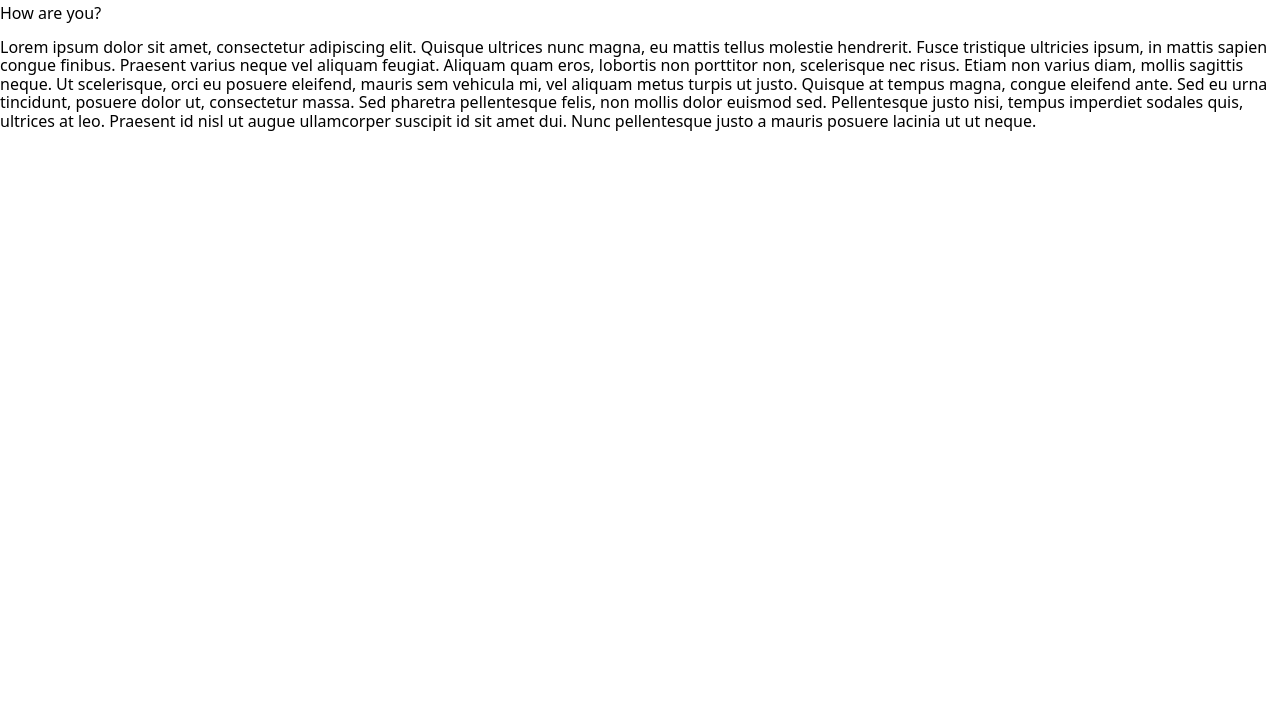
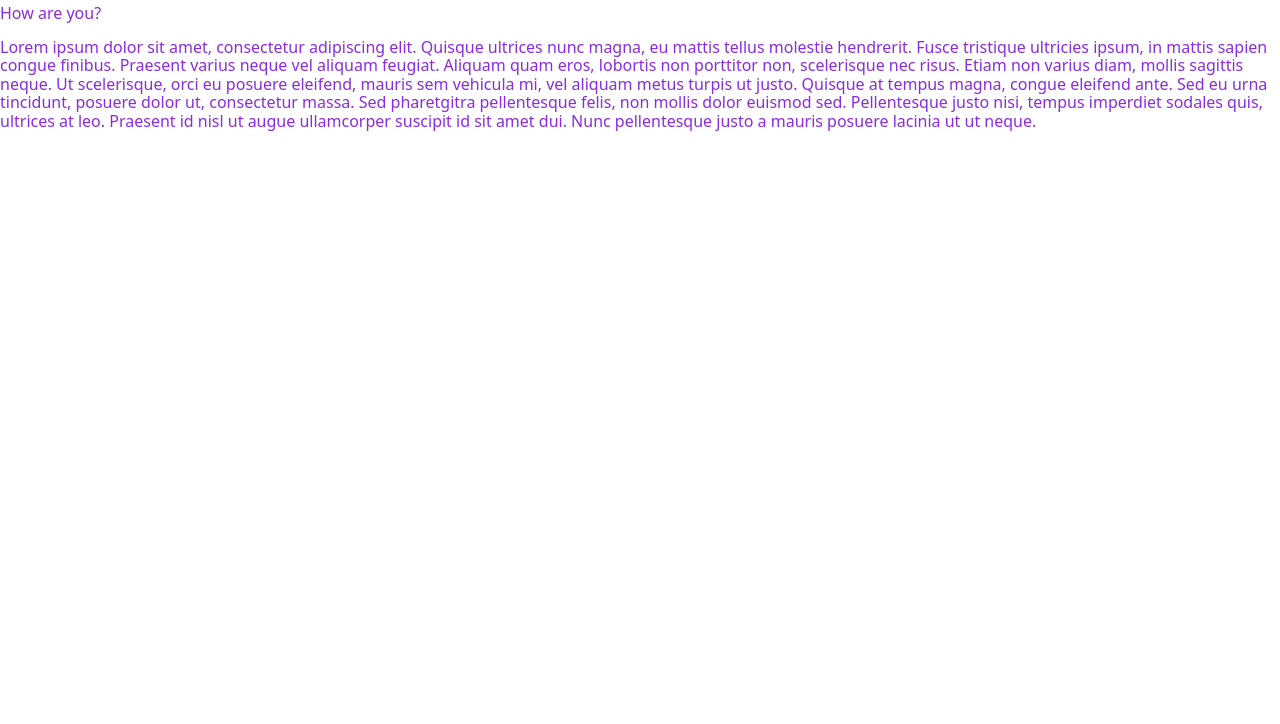
Before and after one commit to h00kdump/KI-studio, a plain HTML site: page src/index.html in a window 1280 px wide. Shown: the part 76-800 px from the top of the page. Drawn offline with Linux system fonts and the light colour scheme.

Commit message:
add style.css

```diff
--- /dev/null
+++ b/src/css/style.css
@@ -0,0 +1,3 @@
+p {
+    color: blueviolet;
+}
--- a/src/index.html
+++ b/src/index.html
@@ -5,11 +5,12 @@
     <meta name="viewport" content="width=device-width, initial-scale=1.0">
     <title>Document</title>
     <link rel="stylesheet" href="css/modern-normalize.css">
+    <link rel="stylesheet" href="css/style.css?version=1.2">
 </head>
 <body>
     <h1>Hello World!</h1>
     <p>How are you?</p>
-    <p>Lorem ipsum dolor sit amet, consectetur adipiscing elit. Quisque ultrices nunc magna, eu mattis tellus molestie hendrerit. Fusce tristique ultricies ipsum, in mattis sapien congue finibus. Praesent varius neque vel aliquam feugiat. Aliquam quam eros, lobortis non porttitor non, scelerisque nec risus. Etiam non varius diam, mollis sagittis neque. Ut scelerisque, orci eu posuere eleifend, mauris sem vehicula mi, vel aliquam metus turpis ut justo. Quisque at tempus magna, congue eleifend ante. Sed eu urna tincidunt, posuere dolor ut, consectetur massa. Sed pharetra pellentesque felis, non mollis dolor euismod sed. Pellentesque justo nisi, tempus imperdiet sodales quis, ultrices at leo. Praesent id nisl ut augue ullamcorper suscipit id sit amet dui. Nunc pellentesque justo a mauris posuere lacinia ut ut neque.</p>
+    <p>Lorem ipsum dolor sit amet, consectetur adipiscing elit. Quisque ultrices nunc magna, eu mattis tellus molestie hendrerit. Fusce tristique ultricies ipsum, in mattis sapien congue finibus. Praesent varius neque vel aliquam feugiat. Aliquam quam eros, lobortis non porttitor non, scelerisque nec risus. Etiam non varius diam, mollis sagittis neque. Ut scelerisque, orci eu posuere eleifend, mauris sem vehicula mi, vel aliquam metus turpis ut justo. Quisque at tempus magna, congue eleifend ante. Sed eu urna tincidunt, posuere dolor ut, consectetur massa. Sed pharetgitra pellentesque felis, non mollis dolor euismod sed. Pellentesque justo nisi, tempus imperdiet sodales quis, ultrices at leo. Praesent id nisl ut augue ullamcorper suscipit id sit amet dui. Nunc pellentesque justo a mauris posuere lacinia ut ut neque.</p>
 
 </body>
 </html>
```
